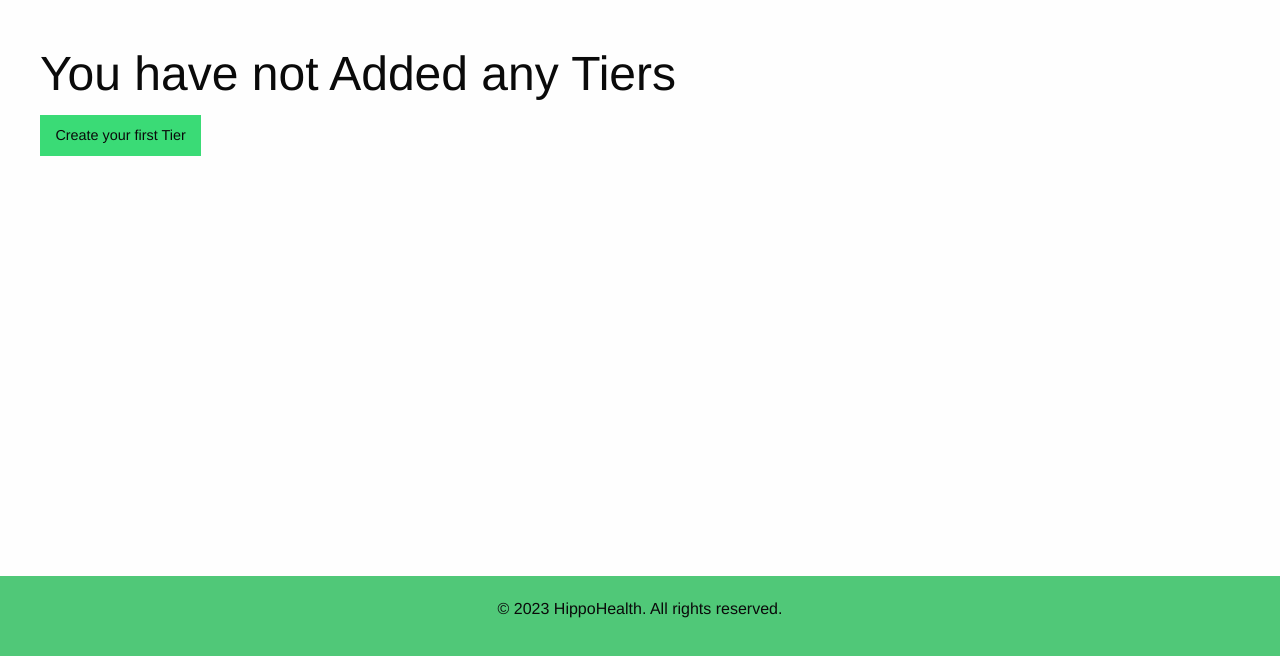
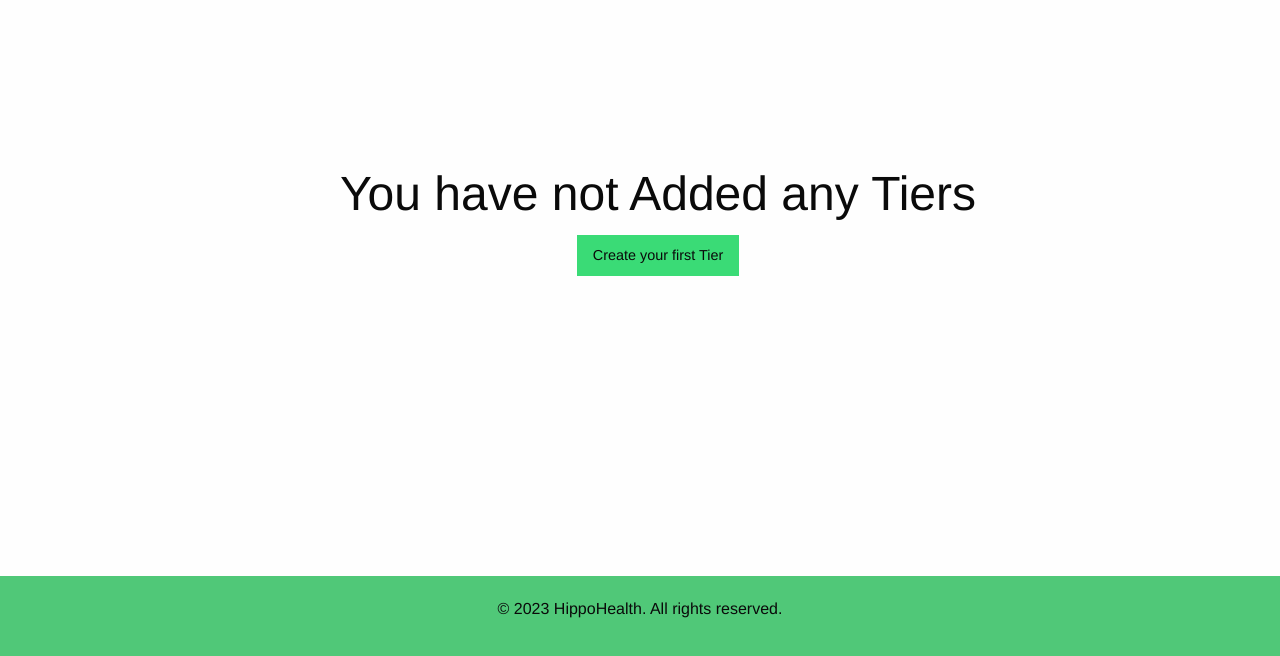
Before and after one commit to williammabotjaeng/hippohealth, a Flask app: page /tiers in a window 1280 px wide. Shown: the part 144-800 px from the top of the page. Run offline with Flask 3, Linux system fonts and the light colour scheme; a user stored in the database is signed in; data that the repository does not hold is empty; some libraries are stand-ins or nearby versions.

Commit message:
tiers, apps, empty-state, app.css

```diff
--- a/static/css/app.css
+++ b/static/css/app.css
@@ -198,7 +198,7 @@
     margin: 0px 20px;
 }
 
-.empty-state-patients {
+.empty-state-patients, .empty-state-tiers, .empty-state-appointments {
     display: flex;
     flex-direction: column;
     text-align: center;
```
